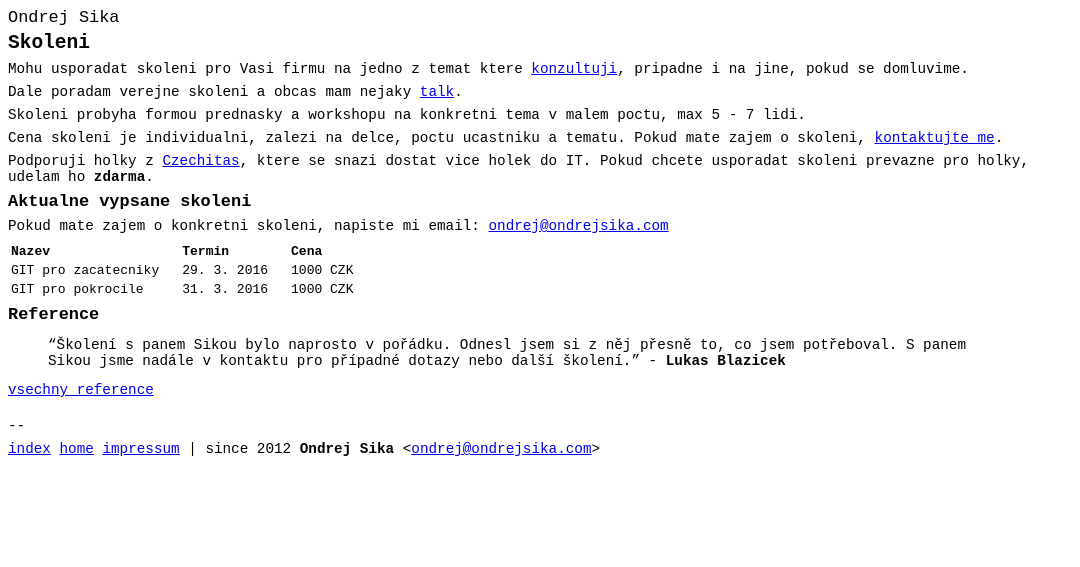
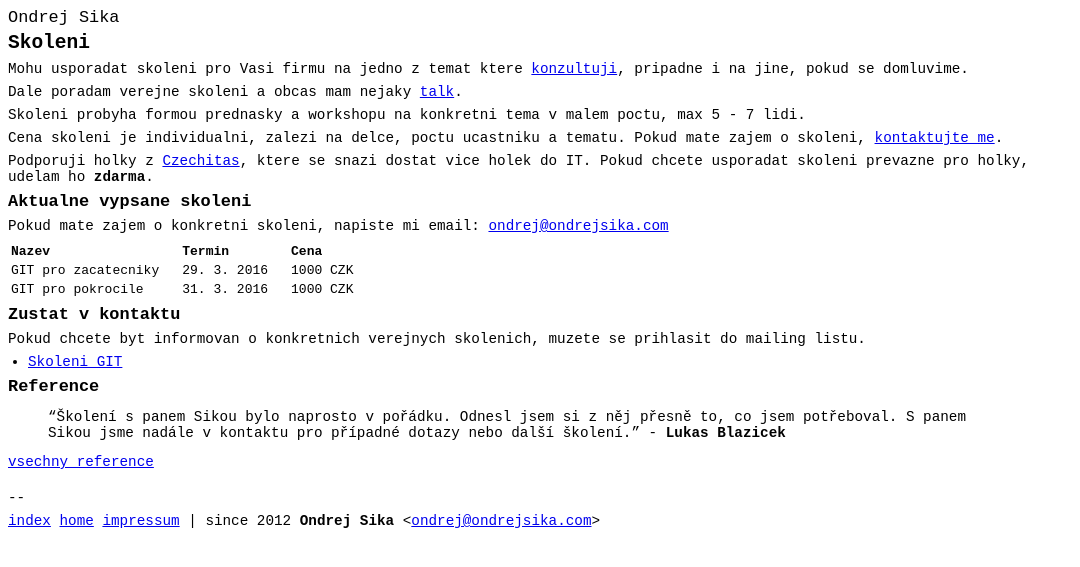
Before and after one commit to ondrejsika/ondrejsika.com, a Jekyll site: the page built from skoleni/index.md, in a window 1280 px wide. Shown: the top 567 px of the page, without its empty margins (0-1080 px from the left). Built offline with Jekyll 4.4.1, drawn with Linux system fonts in a browser that asks for light colours; Markdown is read by kramdown in place of the engine named in the settings; comment, search, counter and statistics services are not loaded.

Commit message:
skoleni - add link to Skoleni GIT mailing list

```diff
--- a/skoleni/index.md
+++ b/skoleni/index.md
@@ -25,6 +25,12 @@
 | GIT pro pokrocile | 31. 3. 2016 | 1000 CZK |
 
 
+### Zustat v kontaktu
+
+Pokud chcete byt informovan o konkretnich verejnych skolenich, muzete se prihlasit do mailing listu.
+
+- [Skoleni GIT](http://eepurl.com/ba5EJb)
+
 ### Reference
 
 > "Školení s panem Sikou bylo naprosto v pořádku. Odnesl jsem si z něj přesně to, co jsem potřeboval. S panem Sikou jsme nadále v kontaktu pro případné dotazy nebo další školení." - __Lukas Blazicek__
```
